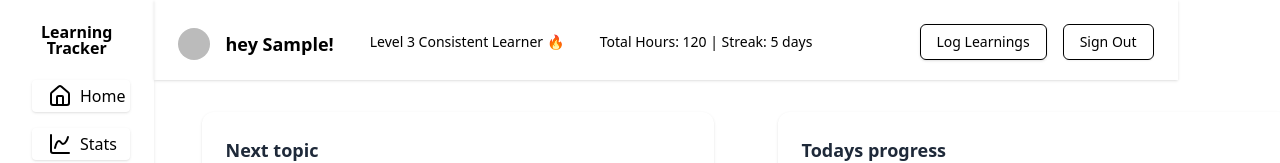
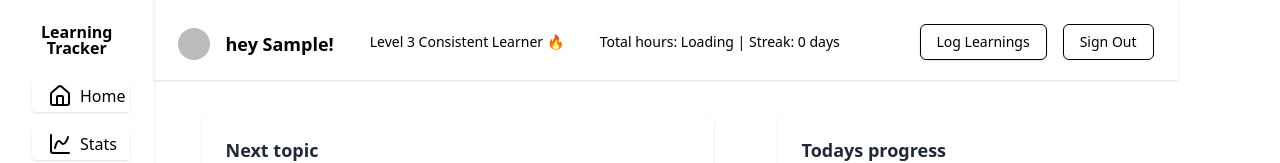
Before and after one commit to yashmore007/project-learning-tracker, a Next.js app: page /dashboard in a window 1280 px wide. Shown: the top 163 px of the page. Built offline with nearby package versions, Linux system fonts and the light colour scheme; no server answers; the database is empty; sample sign-in values are in the browser's storage.

Commit message:
feat: implement streak and total hour studied

```diff
--- /dev/null
+++ b/src/app/api/getHours/route.ts
@@ -0,0 +1,31 @@
+import { NextResponse } from "next/server";
+import { prisma } from "@/lib/prisma";
+import { auth } from "@/auth";
+
+export async function GET() {
+  try {
+    const session = await auth();
+
+    // Check if user is authenticated
+    if (!session?.user?.id) {
+      return NextResponse.json({ error: "Unauthorized" }, { status: 401 });
+    }
+
+    const entries = await prisma.entry.findMany({
+      where: {
+        userId: session.user.id, // ← Filter by user ID
+      },
+      select: {
+        duration: true,
+      },
+    });
+
+    return NextResponse.json({ entries });
+  } catch (err) {
+    console.error("Error fetching entries:", err);
+    return NextResponse.json(
+      { error: "Failed to fetch dates for streak" },
+      { status: 500 }
+    );
+  }
+}
--- a/src/components/Topbar.tsx
+++ b/src/components/Topbar.tsx
@@ -1,5 +1,5 @@
 "use client";
-import { useRef, useState } from "react";
+import { useEffect, useRef, useState } from "react";
 import {
   Card,
   CardAction,
@@ -31,10 +31,115 @@ const Topbar = () => {
   const addEntries = useEntryStore((state) => state.addEntry);
   const setTodaysDates = useEntryStore((state) => state.setTodaysDates);
 
+  const [durationInHours, setDurationInHours] = useState<number>(0);
+  const [streak, setStreak] = useState(0);
+
+  function calculateCurrentStreak(dateArray: []) {
+    // Remove duplicates and sort descending (most recent first)
+    const uniqueDates = [...new Set(dateArray)].sort(
+      (a, b) => new Date(b).getTime() - new Date(a).getTime()
+    );
+
+    if (uniqueDates.length === 0) return 0;
+
+    const today = new Date();
+    today.setHours(0, 0, 0, 0);
+
+    const mostRecent = new Date(uniqueDates[0]);
+    mostRecent.setHours(0, 0, 0, 0);
+
+    // Check if streak is still active (today or yesterday)
+    const daysSinceLastActivity = Math.floor(
+      (+today - +mostRecent) / (1000 * 60 * 60 * 24)
+    );
+
+    if (daysSinceLastActivity > 1) return 0; // Streak broken
+
+    let streak = 1;
+
+    // Count consecutive days backwards
+    for (let i = 1; i < uniqueDates.length; i++) {
+      const currentDate = new Date(uniqueDates[i]);
+      const previousDate = new Date(uniqueDates[i - 1]);
+
+      const diffDays = Math.floor(
+        (+previousDate - +currentDate) / (1000 * 60 * 60 * 24)
+      );
+
+      if (diffDays === 1) {
+        streak++;
+      } else {
+        break; // Streak ended
+      }
+    }
+
+    return streak;
+  }
+
+  useEffect(() => {
+    const fetchDuration = async () => {
+      try {
+        const res = await fetch("/api/getHours");
+
+        if (!res.ok) {
+          throw new Error(`HTTP error status ${res.status}`);
+        }
+
+        const json = await res.json();
+
+        interface currObj {
+          duration: string;
+        }
+
+        const totalOfDurationInMinutes = json.entries.reduce(
+          (acc: number, curr: currObj) => {
+            return acc + curr.duration;
+          },
+          0
+        );
+
+        const totalOfDurationInHours = totalOfDurationInMinutes / 60;
+
+        setDurationInHours(totalOfDurationInHours);
+      } catch (err) {
+        console.error("Error fetching duration", err);
+      }
+    };
+    fetchDuration();
+  });
+
+  useEffect(() => {
+    const fetchStreak = async () => {
+      try {
+        const res = await fetch("/api/streak");
+
+        if (!res.ok) {
+          throw new Error(`HTTP error status ${res.status}`);
+        }
+
+        const json = await res.json();
+
+        interface entryObj {
+          createdAt: string;
+        }
+
+        const dateFormat = json.entries.map((entry: entryObj) => {
+          return entry.createdAt.split("T")[0];
+        });
+
+        const streak = calculateCurrentStreak(dateFormat);
+
+        setStreak(streak);
+      } catch (err) {
+        console.error("Error feching streak data", err);
+      }
+    };
+
+    fetchStreak();
+  });
+
   const { data: session } = useSession();
   const [error, setError] = useState("");
-
-  console.log(session);
 
   const [open, setOpen] = useState(false);
   const formRef = useRef<HTMLFormElement>(null);
@@ -49,7 +154,6 @@ const Topbar = () => {
   };
 
   const handleSubmit = async (e: React.FormEvent<HTMLFormElement>) => {
-    console.log("handle submit called");
     e.preventDefault();
     try {
       const formData = new FormData(e.currentTarget);
@@ -73,7 +177,7 @@ const Topbar = () => {
       formRef.current?.reset();
       setOpen(false);
     } catch (err) {
-      console.log("Error in submitting the form", err);
+      console.error("Error in submitting the form", err);
     }
   };
 
@@ -99,7 +203,10 @@ const Topbar = () => {
               Level 3 Consistent Learner 🔥
             </CardDescription>
             <CardDescription className="hidden lg:block">
-              <p className="text-md">Total Hours: 120 | Streak: 5 days</p>
+              <p className="text-md">
+                Total hours: {!durationInHours ? "Loading" : durationInHours} |
+                Streak: {streak} days
+              </p>
             </CardDescription>
           </div>
 
```
